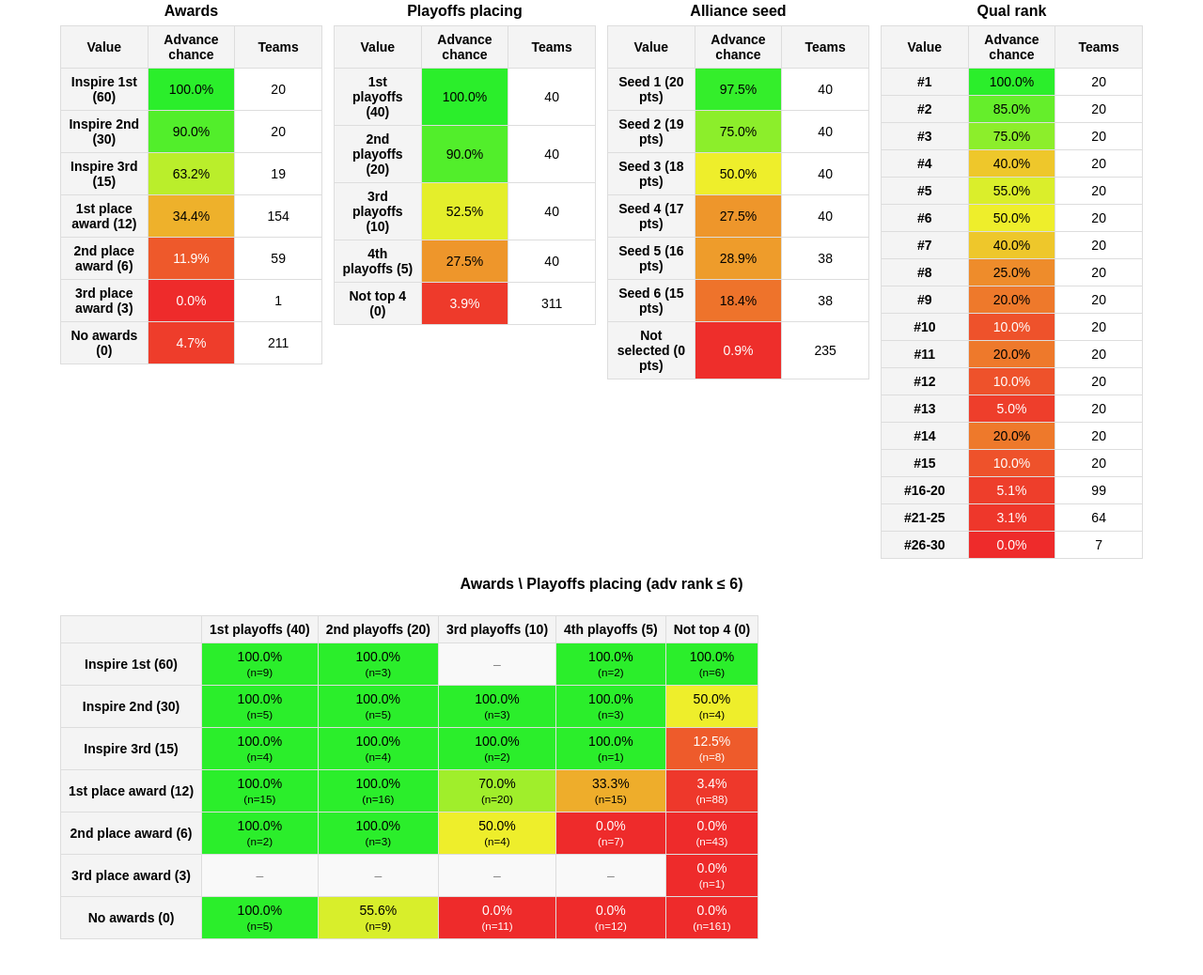
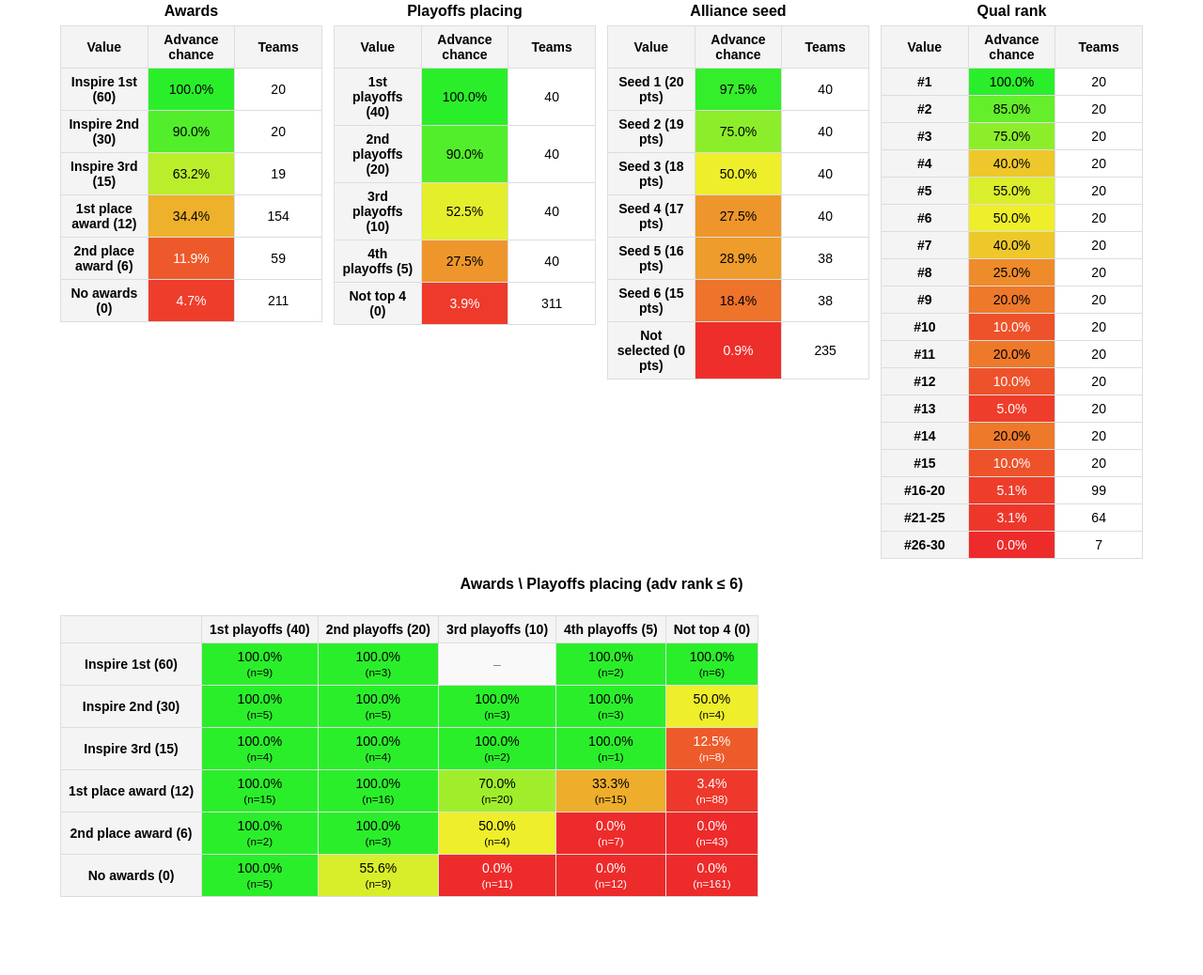
Before and after one commit to RoushilS/advancement, a plain HTML site: page index.html in a window 1280 px wide. Shown: the part 218-1256 px from the top of the page at 94% size. After the commit the page ends 1215 px from the top, so only its background shows below. Drawn offline with Linux system fonts and the light colour scheme.

Commit message:
Don't show low data results

```diff
--- a/index.html
+++ b/index.html
@@ -257,6 +257,7 @@
     </div>
   </form>
   <div id="status"></div>
+  <div id="warning-container"></div>
   <div id="factor-tables"></div>
   <div id="table-container"></div>
 
@@ -498,7 +499,9 @@
     }
 
     function renderFactorTables(rows, threshold) {
+      const isLowData = rows.length <= 100;
       const parts = [];
+
       for (const factor of FACTORS) {
         if (!selectedTables.has(factor.id)) continue;
         const groups = new Map();
@@ -511,9 +514,15 @@
           g.total += 1;
           if (isAdvancing(r, threshold)) g.hits += 1;
         }
-        const sorted = Array.from(groups.values()).sort((a, b) => a.sort - b.sort);
+
+        let sorted = Array.from(groups.values());
+        if (!isLowData) {
+          sorted = sorted.filter((g) => g.total > 2);
+        }
+        sorted.sort((a, b) => a.sort - b.sort);
+
         if (!sorted.length) {
-          parts.push(`<table><caption>${factor.fullLabel || factor.label}</caption><tr><td class="missing">No data</td></tr></table>`);
+          parts.push(`<table><caption>${factor.fullLabel || factor.label}</caption><tr><td class="missing">No data${!isLowData ? ' (n>2)' : ''}</td></tr></table>`);
           continue;
         }
         const rowsHtml = [];
@@ -536,6 +545,7 @@
     }
 
     function renderGrid(rows, threshold, xId, yId) {
+      const isLowData = rows.length <= 100;
       const xFactor = FACTOR_LOOKUP[xId];
       const yFactor = FACTOR_LOOKUP[yId];
       if (!xFactor || !yFactor || xFactor.id === yFactor.id) {
@@ -552,16 +562,29 @@
         const yMeta = yFactor.normalize(yFactor.get(r));
         if (!xMeta || !yMeta) continue;
         const key = `${xMeta.key}|||${yMeta.key}`;
-        if (!xVals.has(xMeta.key)) xVals.set(xMeta.key, xMeta);
-        if (!yVals.has(yMeta.key)) yVals.set(yMeta.key, yMeta);
+
+        if (!xVals.has(xMeta.key)) xVals.set(xMeta.key, { ...xMeta, count: 0 });
+        xVals.get(xMeta.key).count++;
+
+        if (!yVals.has(yMeta.key)) yVals.set(yMeta.key, { ...yMeta, count: 0 });
+        yVals.get(yMeta.key).count++;
+
         if (!combos.has(key)) combos.set(key, { total: 0, hits: 0 });
         const c = combos.get(key);
         c.total += 1;
         if (isAdvancing(r, threshold)) c.hits += 1;
       }
 
-      const xList = Array.from(xVals.values()).sort((a, b) => a.sort - b.sort);
-      const yList = Array.from(yVals.values()).sort((a, b) => a.sort - b.sort);
+      let xList = Array.from(xVals.values());
+      let yList = Array.from(yVals.values());
+
+      if (!isLowData) {
+        xList = xList.filter((x) => x.count > 2);
+        yList = yList.filter((y) => y.count > 2);
+      }
+
+      xList.sort((a, b) => a.sort - b.sort);
+      yList.sort((a, b) => a.sort - b.sort);
 
       if (!xList.length || !yList.length) {
         tableContainer.innerHTML = '<p>No data for this factor pair.</p>';
@@ -606,6 +629,13 @@
 
       const filtered = DATA.filter((r) => r.team_count >= minTeams && r.team_count <= maxTeams && r.adv_rank != null);
       const eventCount = new Set(filtered.map((r) => `${r.season}-${r.event_code}`)).size;
+
+      const warningEl = document.getElementById('warning-container');
+      if (warningEl) {
+        warningEl.innerHTML = filtered.length <= 100
+          ? '<p style="color:orange; font-weight:bold; margin: 10px 0;">Warning: Low data, percentages could be inaccurate</p>'
+          : '';
+      }
 
       renderFactorTables(filtered, threshold);
       renderGrid(filtered, threshold, axisX, axisY);
```
